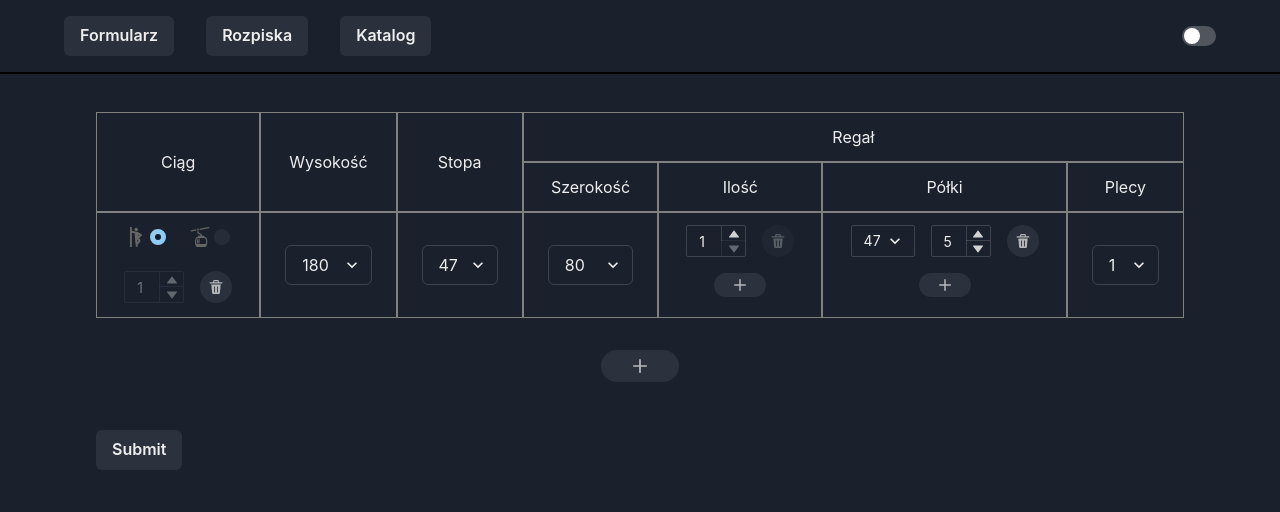
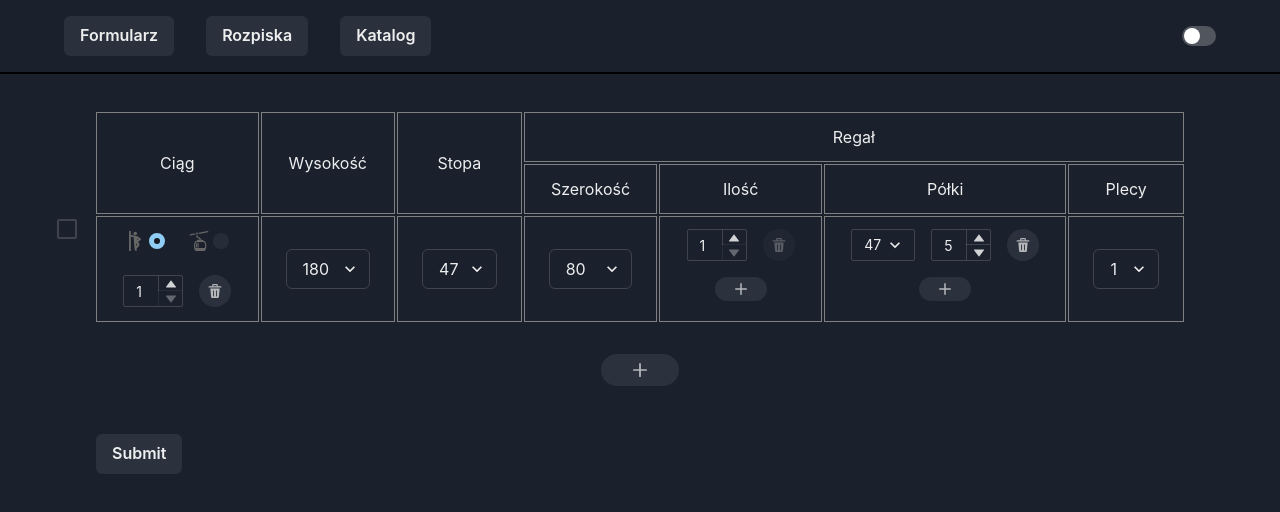
Before and after one commit to michalik-maciej/projektownia-kalkulator, a React (Create React App) app: page / in a window 1280 px wide. Shown: the top 512 px of the page. Built offline with nearby package versions, Linux system fonts and the light colour scheme.

Commit message:
add collapse

```diff
--- a/src/components/FormCollection.tsx
+++ b/src/components/FormCollection.tsx
@@ -8,6 +8,7 @@ import {
   Image,
   HStack,
   Tooltip,
+  Checkbox,
 } from "@chakra-ui/react"
 import { DeleteIcon } from "@chakra-ui/icons"
 import { GridItem } from "./GridItem"
@@ -36,7 +37,18 @@ export const FormCollection = ({
 
   return (
     <Fragment key={collectionIndex}>
-      <GridItem rowSpan={collection.stands.length}>
+      <GridItem
+        rowSpan={collection.stands.length}
+        collectionIndex={collectionIndex}
+      >
+        <Field
+          as={Checkbox}
+          position="absolute"
+          size="lg"
+          top="2px"
+          left="-40px"
+          name={`${fieldName}.isCollapsed`}
+        />
         <VStack gap="6">
           <HStack gap="6">
             {variantsCollection.map((variant) => (
@@ -59,7 +71,7 @@ export const FormCollection = ({
             ))}
           </HStack>
           <HStack gap="4">
-            <NumberInput isDisabled name={`${fieldName}.numberOfCollections`} />
+            <NumberInput name={`${fieldName}.numberOfCollections`} />
             <Tooltip label="Usuń ciąg">
               <IconButton
                 icon={<DeleteIcon opacity="0.7" />}
@@ -73,7 +85,10 @@ export const FormCollection = ({
           </HStack>
         </VStack>
       </GridItem>
-      <GridItem rowSpan={collection.stands.length}>
+      <GridItem
+        collectionIndex={collectionIndex}
+        rowSpan={collection.stands.length}
+      >
         <Field name={`${fieldName}.height`} as={Select}>
           {getHeightOptions().map((height) => (
             <option key={height} value={height}>
@@ -82,7 +97,10 @@ export const FormCollection = ({
           ))}
         </Field>
       </GridItem>
-      <GridItem rowSpan={collection.stands.length}>
+      <GridItem
+        collectionIndex={collectionIndex}
+        rowSpan={collection.stands.length}
+      >
         <Field name={`${fieldName}.depth`} as={Select}>
           {getFootOptions().map((depth) => (
             <option key={depth} value={depth}>
--- a/src/components/FormRoot.tsx
+++ b/src/components/FormRoot.tsx
@@ -16,6 +16,7 @@ export const FormRoot = ({ collections }: Props) => {
         <>
           <Grid
             m="8"
+            gap="0.5"
             templateRows="repeat(2, auto)"
             templateColumns="repeat(7, auto)"
             position="relative"
--- a/src/components/FormStands.tsx
+++ b/src/components/FormStands.tsx
@@ -29,7 +29,7 @@ export const FormStands = ({
           <>
             {stands.map((stand, standIndex) => (
               <>
-                <GridItem>
+                <GridItem collectionIndex={collectionIndex}>
                   <Field
                     name={`${fieldName}.stands.${standIndex}.width`}
                     as={Select}
@@ -41,7 +41,7 @@ export const FormStands = ({
                     ))}
                   </Field>
                 </GridItem>
-                <GridItem position="relative">
+                <GridItem collectionIndex={collectionIndex} position="relative">
                   <VStack>
                     <HStack gap="4">
                       <NumberInput
@@ -78,7 +78,7 @@ export const FormStands = ({
                     )}
                   </VStack>
                 </GridItem>
-                <GridItem>
+                <GridItem collectionIndex={collectionIndex}>
                   <FormShelves
                     fieldName={`${fieldName}.stands.${standIndex}.shelves`}
                     initialShelf={initialStand.shelves[0]}
@@ -86,7 +86,7 @@ export const FormStands = ({
                     shelves={stand.shelves}
                   />
                 </GridItem>
-                <GridItem position="relative">
+                <GridItem collectionIndex={collectionIndex} position="relative">
                   <Field
                     name={`${fieldName}.stands.${standIndex}.backVariant`}
                     as={Select}
--- a/src/components/GridItem.tsx
+++ b/src/components/GridItem.tsx
@@ -1,20 +1,40 @@
 import { GridItem as ChakraGridItem, GridItemProps } from "@chakra-ui/react"
+import { useFormikContext } from "formik"
+import { isNumber } from "lodash/fp"
 
-export const GridItem = (props: GridItemProps) => (
+interface Props extends GridItemProps {
+  collectionIndex?: number
+}
+
+export const GridItem = ({ collectionIndex, ...props }: Props) => {
+  const { values } = useFormikContext() as any
+
+  const isCollapsed =
+    isNumber(collectionIndex) &&
+    values.collections[collectionIndex]?.isCollapsed
+
+  return (
     <ChakraGridItem
-    {...props}
-    border="1px solid grey"
+      border="1px solid gray"
+      borderColor={isCollapsed ? "rgba(128, 128, 128, 0.3)" : "gray"}
       display="flex"
       w="100%"
+      overflowY="clip"
+      position="relative"
+      maxH={isCollapsed ? 0 : "full"}
+      transition="all 0.3s"
       h="100%"
       py="3"
       px="6"
       alignItems="center"
       justifyContent="center"
       sx={{
-      "& > *": {
+        "& > :not(.chakra-checkbox)": {
           m: "auto",
+          visibility: isCollapsed ? "hidden" : "initial",
         },
       }}
+      {...props}
     />
   )
+}
--- a/src/components/Order.tsx
+++ b/src/components/Order.tsx
@@ -31,7 +31,7 @@ export const Order = ({ collections }: Props) => {
   const renderSection = ({ name, order }: SectionProps) => (
     <>
       <Tr>
-        <Td colSpan={2} fontWeight={600}>
+        <Td pl={2} colSpan={2} fontWeight={600}>
           {name}
         </Td>
       </Tr>
--- a/src/components/Router.tsx
+++ b/src/components/Router.tsx
@@ -3,7 +3,6 @@ import { Formik, Form } from "formik"
 
 import { FormRoot } from "./FormRoot"
 import { Order } from "./Order"
-import { Table } from "./Table"
 import { initialValues } from "../formInitialValues"
 
 export const Router = () => {
@@ -15,7 +14,6 @@ export const Router = () => {
       {({ values: { collections } }) => (
         <Form>
           <Routes>
-            <Route path="/table" element={<Table />} />
             <Route
               path="/order"
               element={<Order collections={collections} />}
--- a/src/components/Table.tsx
+++ /dev/null
@@ -1,35 +0,0 @@
-import { useState } from "react"
-import { map, range } from "lodash/fp"
-
-export const Table = () => {
-  const [rows, setRows] = useState(1)
-
-  return (
-    <>
-      <table>
-        <thead>
-          <tr>
-            <th>col 1</th>
-            <th>col 2</th>
-            <th> col 3</th>
-          </tr>
-        </thead>
-        <tbody>
-          {map(
-            (row) => (
-              <tr>
-                <td>{row}.1</td>
-                <td>{row}.2</td>
-                <td>{row}.3</td>
-              </tr>
-            ),
-            range(1, rows + 1)
-          )}
-        </tbody>
-      </table>
-      <button type="button" onClick={() => setRows((prev) => prev + 1)}>
-        Add row
-      </button>
-    </>
-  )
-}
--- a/src/formInitialValues.ts
+++ b/src/formInitialValues.ts
@@ -22,6 +22,7 @@ const initialStands = {
 }
 
 const initialCollection: FormCollectionType = {
+  isCollapsed: false,
   numberOfCollections: 1,
   height: getHeightOptions()[3],
   depth: getFootOptions()[2],
--- a/src/types.ts
+++ b/src/types.ts
@@ -44,6 +44,7 @@ export type FormCollectionType = {
   cover?: boolean
   height: string
   depth: string
+  isCollapsed?: boolean
   numberOfCollections: number
   variant: (typeof variantsCollection)[number]
   stands: FormStandType[]
```
Lines whose indentation alone changed are shown as unchanged.
